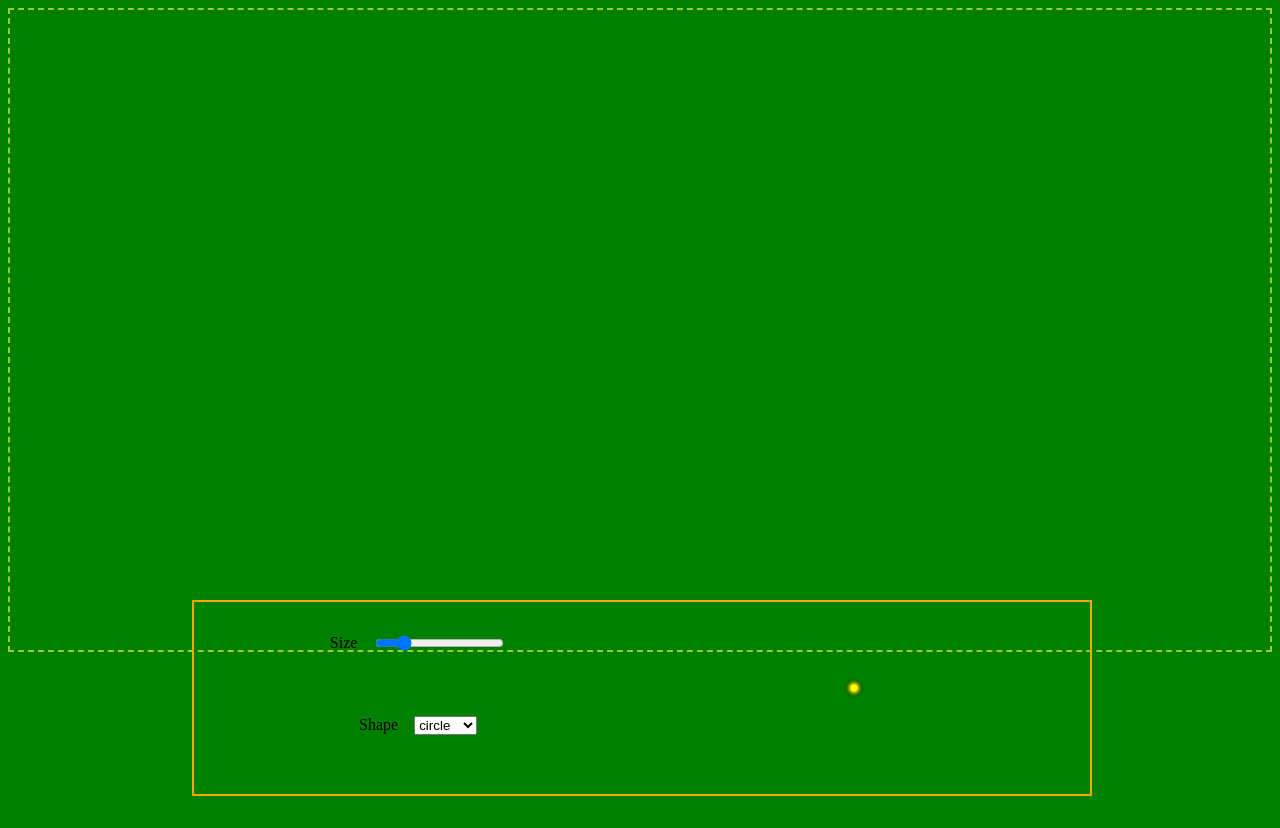
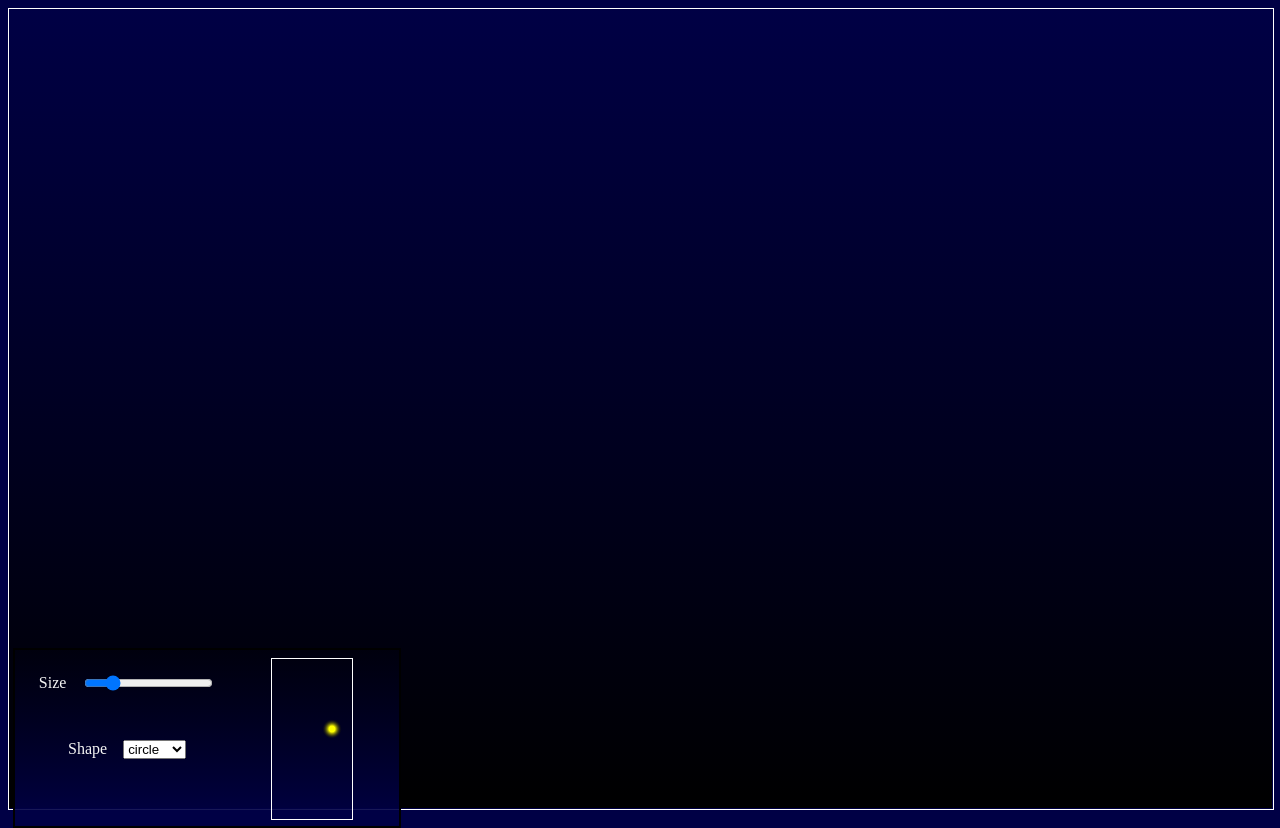
Before and after one commit to qualalia/worldly, a React app: page / in a window 1280 px wide. Before the commit the page ends 800 px from the top, so only its background shows below. Built offline with nearby package versions, Linux system fonts and the light colour scheme.

Commit message:
fills screen with play area, overlays with options in bottom left

```diff
--- a/public/style.css
+++ b/public/style.css
@@ -1,33 +1,34 @@
 body {
-    background: green;
     max-width: 100vw;
+    background-color: rgba(0,0,69,1);
 }
 
 svg {
     width: 100%;
     vertical-align: top;
     height: 100%;
+    border: 1px solid white;
 }
 
 label {
     margin: 1rem;
+    color: whitesmoke;
 }
 
 .svg-container {
-    height: 40rem;
+    height: 100vh;
 }
 
 .body-container {
     display: flex;
     flex-direction: column;
-    border: 2px dashed yellowgreen;
+    background: linear-gradient(rgba(0,0,69,1), black);
 }
 
 .option {
 //    border: 1px solid white;
-    padding: 1rem;
+    padding: 0.5rem;
     padding-right: 3rem;
-    margin-right: 1rem;
     display: flex;
     justify-content: space-around;
     justify-content: center;
@@ -38,15 +39,14 @@ label {
 .demo {
     max-width: 10vw;
     height: 10rem;
-    border: none;
 }
 
 #options-bar {
+    background: linear-gradient(transparent, rgba(0,0,69,1));
     position: absolute;
-    top: 75%;
-    left: 15%;
-    border: 2px solid orange;
-    width: 70vw;
+    top: 81%;
+    left: 1%;
+    border: 2px solid rgba(0,0,0,1);
+    width: 30vw;
     display: flex;
-    justify-content: space-around;
 }
```
